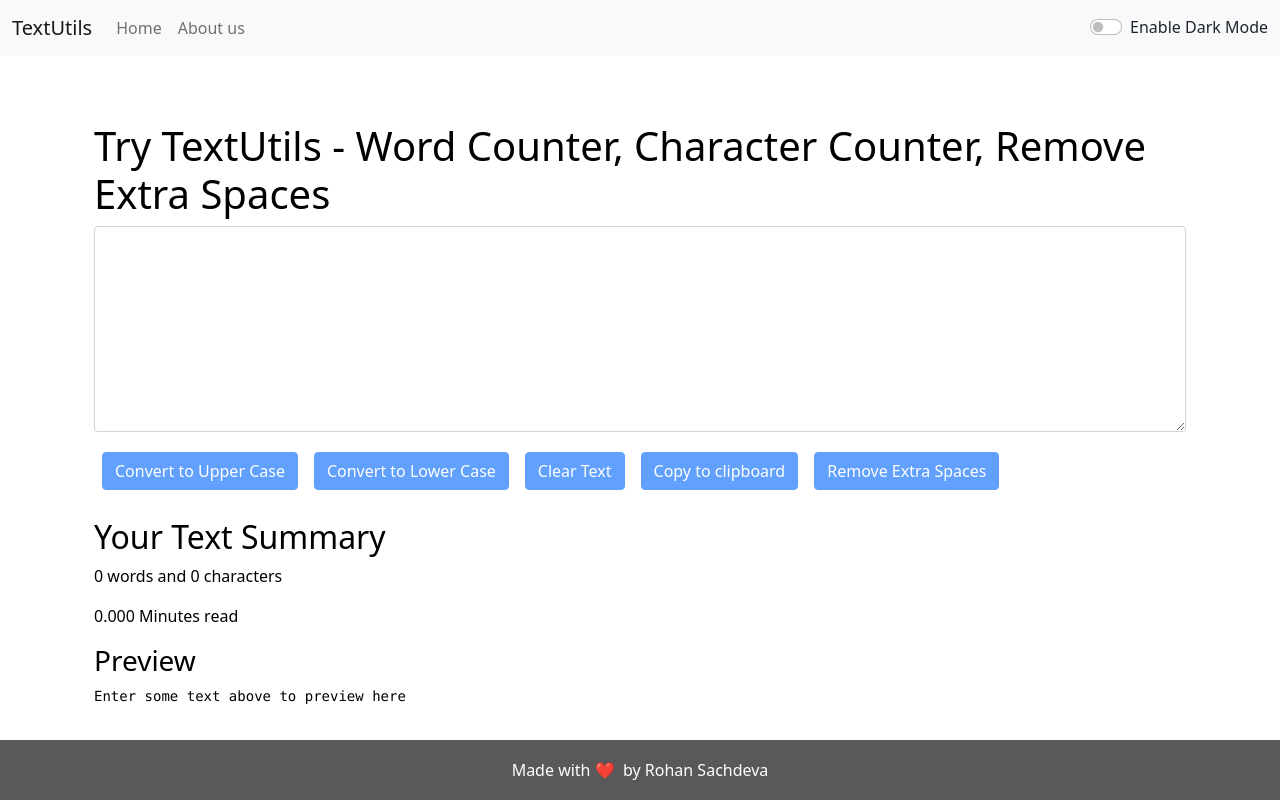
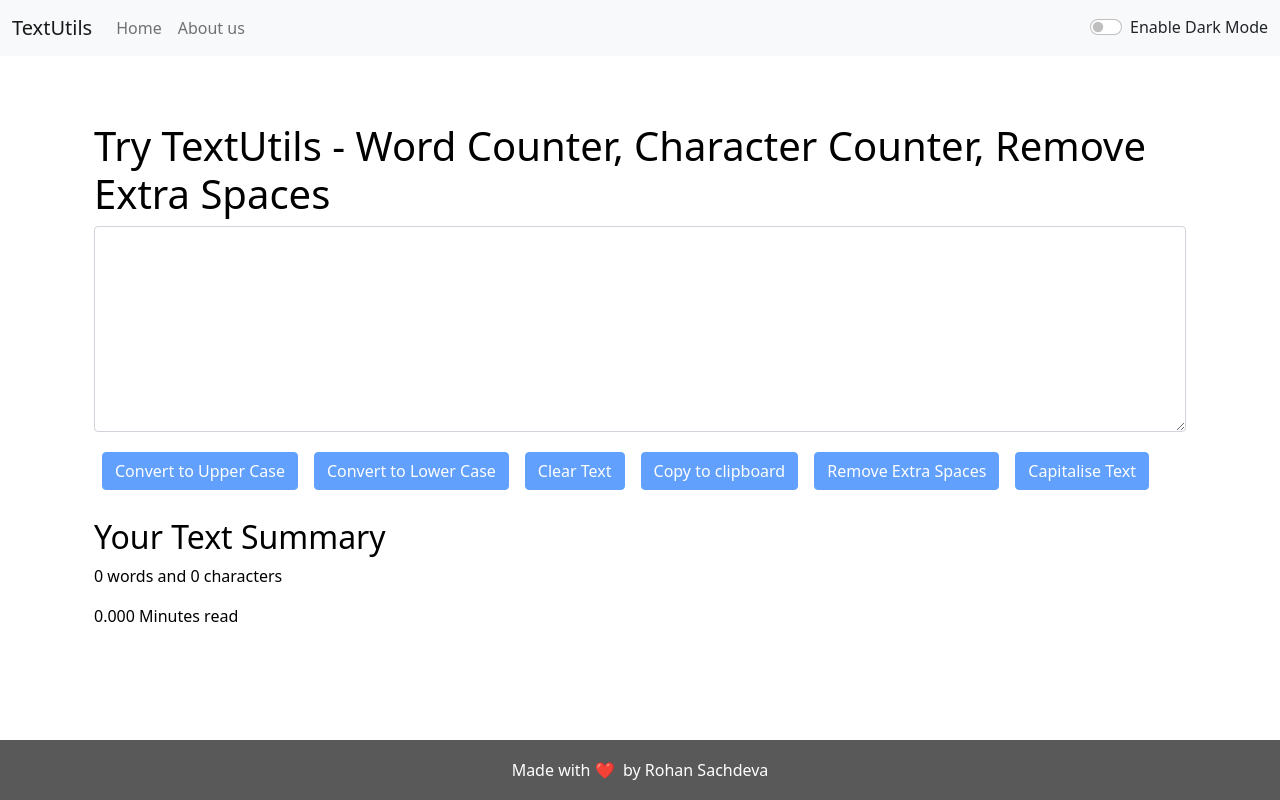
Before and after one commit to rsachdeva1020/text-utility, a React (Create React App) app: page / in a window 1280 px wide. Built offline with nearby package versions, Linux system fonts and the light colour scheme.

Commit message:
added Capitalise

```diff
--- a/src/components/TextForm.js
+++ b/src/components/TextForm.js
@@ -1,9 +1,7 @@
 import React, {useState} from 'react'
-
 
 export default function TextForm(props) {
     function handleUpClick(e){
-        console.log("clicked")
         let newText = text.toUpperCase();
         // setText(e.target.value)
         setText(newText)
@@ -35,12 +33,19 @@ export default function TextForm(props) {
         setText(newText.join(" "))
         props.showAlert("Extra spaces removed", "success")
     }
+    function handleCapitalise(){
+        let newText = text.split(" ");
+        newText = newText.map(ele => ele.charAt(0).toUpperCase() + ele.slice(1))
+        setText(newText.join(" "));
+        props.showAlert("Text Capitalised", "success")
+    }
 
     function handleOnChange(e){
         setText(e.target.value)
     }
+
     const [text, setText] = useState('');
-    // setText("new text")
+
     return (
     <>
     <div>
@@ -54,13 +59,20 @@ export default function TextForm(props) {
             <button disabled={text.length === 0} className="btn btn-primary mx-2 my-1" onClick={handleClearClick}>Clear Text</button>
             <button disabled={text.length === 0} className="btn btn-primary mx-2 my-1" onClick={copyToClipBoard}>Copy to clipboard</button>
             <button disabled={text.length === 0} className="btn btn-primary mx-2 my-1" onClick={handleExtraSpaces}>Remove Extra Spaces</button>
-        </div>
+            <button disabled={text.length === 0} className="btn btn-primary mx-2 my-1" onClick={handleCapitalise}>Capitalise Text</button>
+            </div>
         <div className="container my-4" style={{color : props.mode === 'dark' ? 'white' : 'black'}}>
             <h2> Your Text Summary</h2>
             <p>{text.split(/\s+/).filter(ele => ele.length !== 0).length} words and {text.length} characters</p>
             <p>{(0.008 * text.split(" ").filter(ele => ele.length !== 0).length).toFixed(3)} Minutes read</p>
-            <h3>Preview</h3>
-            <pre>{text.length > 0 ? text : "Enter some text above to preview here"} </pre>
+            {/*
+                for(let i = 0;i<text.length;i++) if(text[i] !== " ") counts[text[i]] = counts[text[i]] ? counts[text[i]] + 1 : 1
+                keys = Object.keys(counts)
+            */}
+            {/* text.length > 0 ? keys.forEach((key, index) => console.log(`${key}: ${counts[key]}`)) : " " */}
+            {//<h3>Preview</h3>
+            // <pre>{text.length > 0 ? text : "Enter some text above to preview here"} </pre>
+            }
         </div>
     </div>
     </>
```
Also changed, not shown: src/setupTests.js (deleted, +0 -5 lines), 1 other file (tests, documents, lock files or other folders).
